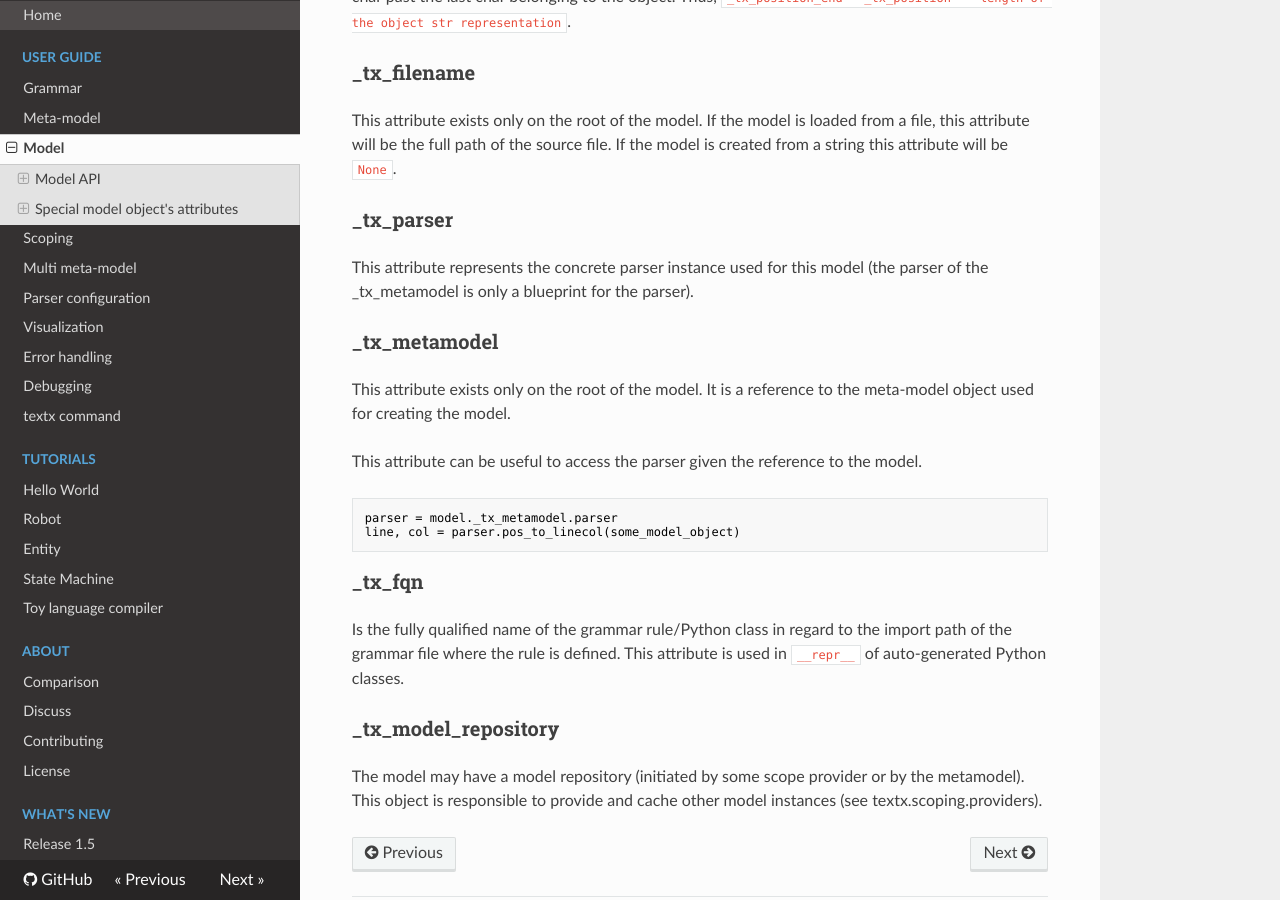
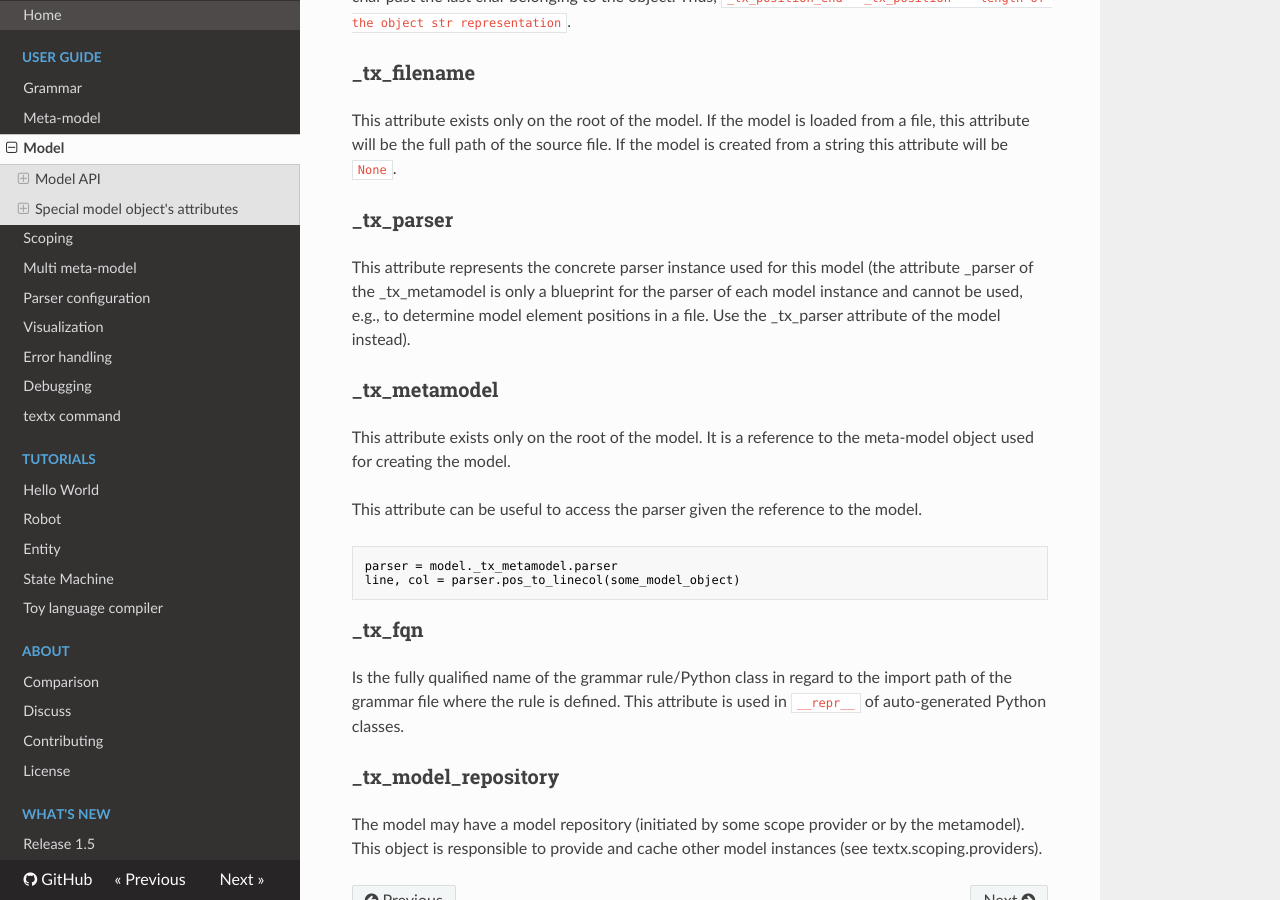
Before and after one commit to textX/textX, an MkDocs documentation site: the page built from docs/model.md, in a window 1280 px wide and 900 px high, scrolled down 2696 px. Built offline with MkDocs 1.6.1, drawn with Linux system fonts in a browser that asks for light colours; nearby versions of some CDN libraries; old or Windows-style settings are respelled for this version of MkDocs.

Commit message:
Issue #67:  * renamed metamodel.parser to metamode._parser  * adapted code  * added docu to clarify

```diff
--- a/docs/model.md
+++ b/docs/model.md
@@ -145,7 +145,10 @@ model is created from a string this attribute will be `None`.
 ### _tx_parser
 
 This attribute represents the concrete parser instance used for this model
-(the parser of the _tx_metamodel is only a blueprint for the parser).
+(the attribute _parser of the _tx_metamodel is only a blueprint for the
+parser of each model instance and cannot be used, e.g., to determine model
+element positions in a file. Use the _tx_parser attribute of the model
+instead).
 
 ### _tx_metamodel
 
```
Also changed, not shown: docs/metamodel.md (+3 -0 lines), 3 other files.
